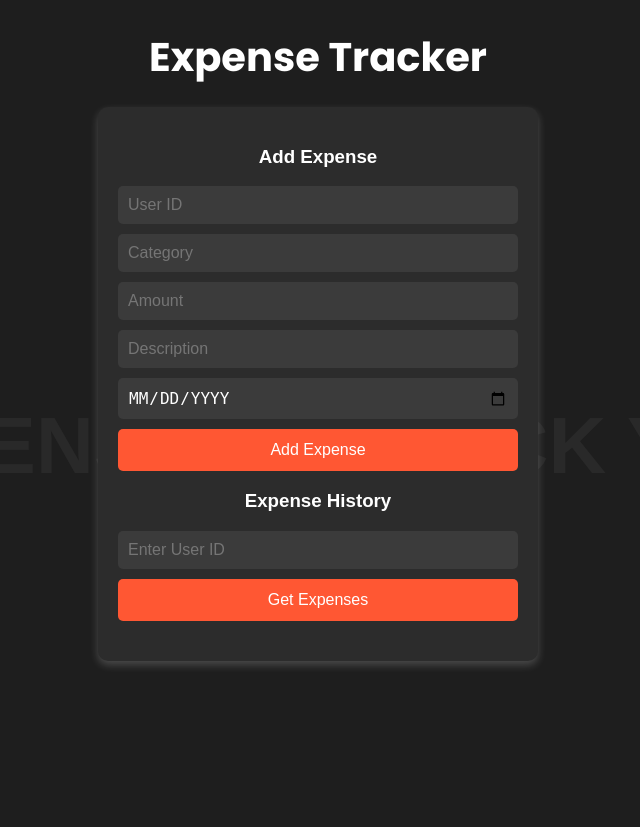
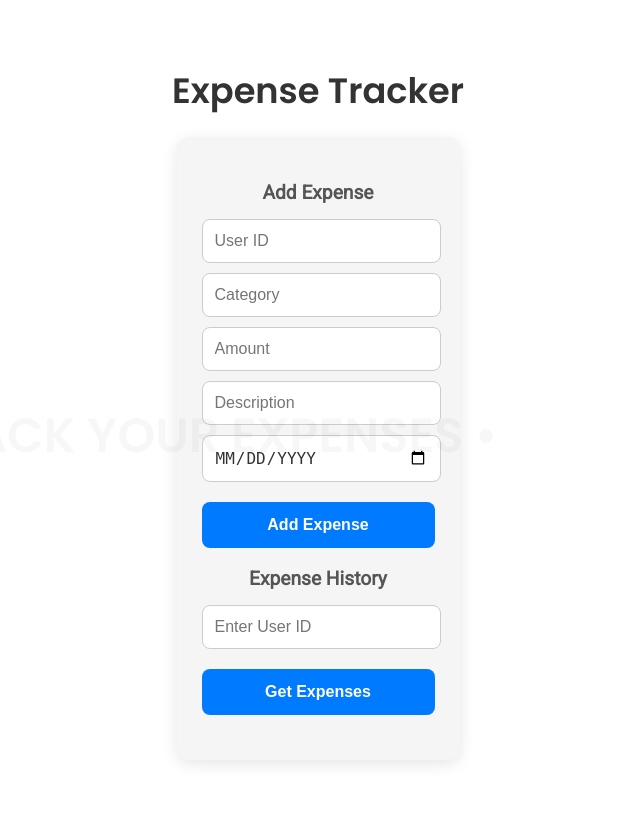
Before and after one commit to Aniruddh-ui/Ai-Enhanced_expense-tracker, a Flask app: page / in a window 1280 px wide. Shown: the whole page, without its empty margins (322-962 px from the left). After the commit the page ends 764 px from the top, so only its background shows below. Run offline with Flask 3, Linux system fonts and the light colour scheme.

Commit message:
Updated feature X or fixed bug Y

```diff
--- a/templates/index.html
+++ b/templates/index.html
@@ -5,107 +5,122 @@
     <meta name="viewport" content="width=device-width, initial-scale=1.0">
     <title>Expense Tracker</title>
     <style>
-        @import url('https://fonts.googleapis.com/css2?family=Poppins:wght@700&display=swap');
+        @import url('https://fonts.googleapis.com/css2?family=Poppins:wght@600&family=Roboto:wght@400&display=swap');
 
+        /* General Styles */
         body {
-            font-family: 'Arial', sans-serif;
-            background-color: #1e1e1e;
-            color: white;
+            font-family: 'Roboto', sans-serif;
+            background-color: #ffffff;
+            color: #333;
             text-align: center;
             margin: 0;
             padding: 0;
-            position: relative;
-            overflow-y: auto;  /* Enables scrolling */
             min-height: 100vh;
+            display: flex;
+            flex-direction: column;
+            align-items: center;
+            justify-content: center;
         }
 
-        /* Scrolling background text */
+        /* Scrolling Background Text */
         .background-text {
             position: fixed;
             top: 50%;
             left: 0;
             width: 100%;
-            font-size: 5rem;
+            font-size: 3rem;
+            font-family: 'Poppins', sans-serif;
             font-weight: bold;
             text-transform: uppercase;
-            color: rgba(255, 255, 255, 0.05);
+            color: rgba(0, 0, 0, 0.03);
             white-space: nowrap;
             animation: scrollText 10s linear infinite;
-            pointer-events: none; /* Prevents interfering with clicks */
+            pointer-events: none;
         }
 
         @keyframes scrollText {
-            from {
-                transform: translateX(100%);
-            }
-            to {
-                transform: translateX(-100%);
-            }
+            from { transform: translateX(100%); }
+            to { transform: translateX(-100%); }
         }
 
+        /* Container */
         .container {
             max-width: 400px;
-            background: #2c2c2c;
-            margin: auto;
-            padding: 20px;
-            border-radius: 10px;
-            box-shadow: 0 4px 8px rgba(255, 255, 255, 0.2);
-            position: relative; /* Fixes input clicking issue */
+            background: #f5f5f5;
+            padding: 25px;
+            border-radius: 12px;
+            box-shadow: 0 4px 15px rgba(0, 0, 0, 0.1);
         }
 
         h1 {
             font-family: 'Poppins', sans-serif;
-            font-size: 2.5rem;
-            font-weight: 700;
-            color: white;
+            font-size: 2.2rem;
+            font-weight: 600;
+            color: #333;
             margin-bottom: 20px;
         }
 
+        h3 {
+            font-size: 1.2rem;
+            color: #555;
+            margin-bottom: 15px;
+        }
+
+        /* Input Fields */
         input {
             width: calc(100% - 20px);
-            padding: 10px;
+            padding: 12px;
             margin: 10px 0;
-            border: none;
-            border-radius: 5px;
+            border: 1px solid #ccc;
+            border-radius: 8px;
             font-size: 16px;
-            background: #3b3b3b;
-            color: white;
+            background: #ffffff;
+            color: #333;
             outline: none;
             display: block;
+            transition: 0.3s;
+        }
+
+        input:focus {
+            border-color: #007bff;
+            box-shadow: 0 0 5px rgba(0, 123, 255, 0.5);
         }
 
         input[type="date"] {
-            background: #3b3b3b;
-            color: white;
             text-transform: uppercase;
         }
 
+        /* Buttons */
         button {
             width: 100%;
-            padding: 12px;
-            background: #ff5733;
+            padding: 14px;
+            background: #007bff;
             color: white;
             border: none;
-            border-radius: 5px;
+            border-radius: 8px;
             cursor: pointer;
             font-size: 16px;
+            font-weight: bold;
             transition: 0.3s;
+            margin-top: 10px;
         }
 
         button:hover {
-            background: #c70039;
+            background: #0056b3;
         }
 
+        /* Expense List */
         .expense-list {
             margin-top: 20px;
             text-align: left;
         }
 
         .expense-item {
-            background: #444;
+            background: #ffffff;
             padding: 10px;
             margin: 5px 0;
-            border-radius: 5px;
+            border-radius: 8px;
+            box-shadow: 0 2px 5px rgba(0, 0, 0, 0.1);
         }
     </style>
 </head>
@@ -126,5 +141,76 @@
         <button onclick="getExpenses()">Get Expenses</button>
         <div class="expense-list" id="expenseList"></div>
     </div>
+
+    <script>
+        // Function to Add Expense
+        function addExpense() {
+            let userId = document.getElementById("user_id").value;
+            let category = document.getElementById("category").value;
+            let amount = document.getElementById("amount").value;
+            let description = document.getElementById("description").value;
+            let expenseDate = document.getElementById("expense_date").value;
+
+            if (!userId || !category || !amount || !description || !expenseDate) {
+                alert("Please fill all fields!");
+                return;
+            }
+
+            let expenseData = {
+                category,
+                amount,
+                description,
+                expenseDate
+            };
+
+            // Get existing data from localStorage
+            let expenses = JSON.parse(localStorage.getItem(`expenses_${userId}`)) || [];
+            expenses.push(expenseData);
+            localStorage.setItem(`expenses_${userId}`, JSON.stringify(expenses));
+
+            alert("Expense Added Successfully!");
+
+            // Clear input fields
+            document.getElementById("user_id").value = "";
+            document.getElementById("category").value = "";
+            document.getElementById("amount").value = "";
+            document.getElementById("description").value = "";
+            document.getElementById("expense_date").value = "";
+        }
+
+        // Function to Get Expenses
+        function getExpenses() {
+            let fetchUserId = document.getElementById("fetch_user_id").value;
+            let expenseList = document.getElementById("expenseList");
+
+            if (!fetchUserId) {
+                alert("Please enter a User ID!");
+                return;
+            }
+
+            // Retrieve expenses from localStorage
+            let expenses = JSON.parse(localStorage.getItem(`expenses_${fetchUserId}`)) || [];
+
+            if (expenses.length === 0) {
+                expenseList.innerHTML = "<p>No expenses found for this user.</p>";
+                return;
+            }
+
+            // Display expenses
+            expenseList.innerHTML = "";
+            expenses.forEach((expense, index) => {
+                let expenseItem = document.createElement("div");
+                expenseItem.className = "expense-item";
+                expenseItem.innerHTML = `
+                    <p><strong>Category:</strong> ${expense.category}</p>
+                    <p><strong>Amount:</strong> $${expense.amount}</p>
+                    <p><strong>Description:</strong> ${expense.description}</p>
+                    <p><strong>Date:</strong> ${expense.expenseDate}</p>
+                    <hr>
+                `;
+                expenseList.appendChild(expenseItem);
+            });
+        }
+    </script>
 </body>
 </html>
```
